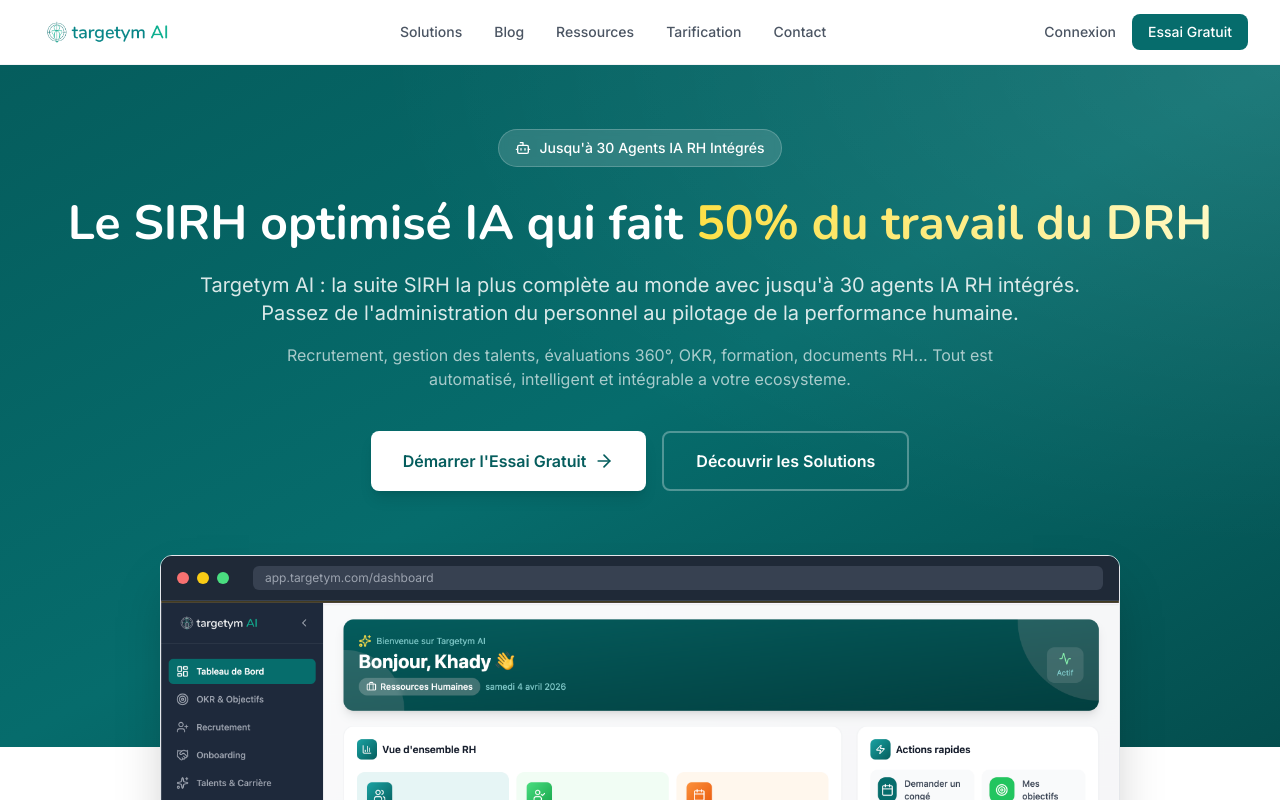
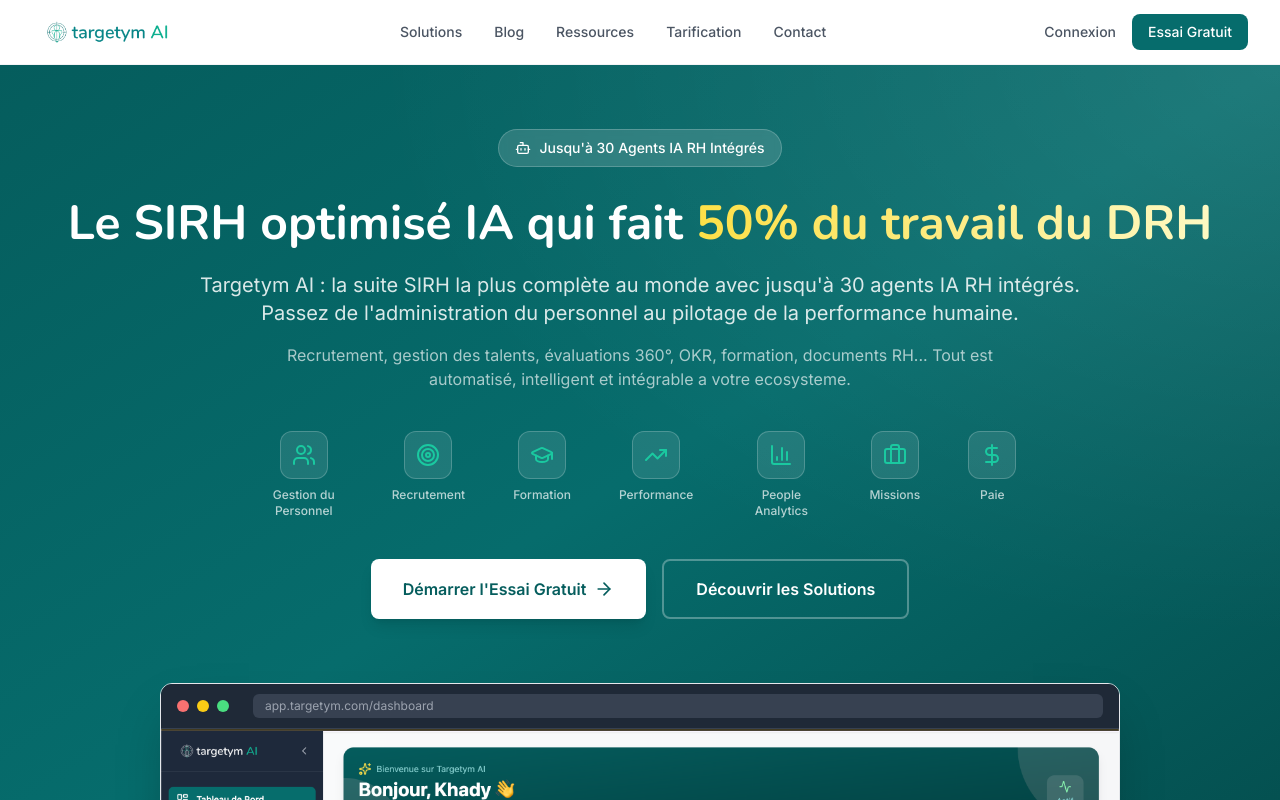
Before and after one commit to Targetym-AI/targetym-website, a Next.js app: page / in a window 1280 px wide. Shown: the top 800 px of the page. Built offline with nearby package versions, Linux system fonts and the light colour scheme.

Commit message:
feat: icônes modules style BambooHR dans le Hero

```diff
--- a/app/page.tsx
+++ b/app/page.tsx
@@ -21,7 +21,10 @@ import {
   Layers,
   Clock,
   PieChart,
-  Settings
+  Settings,
+  BarChart3,
+  Briefcase,
+  DollarSign
 } from 'lucide-react';
 
 const valuePropositions = [
@@ -144,6 +147,27 @@ export default function HomePage() {
             Recrutement, gestion des talents, évaluations 360&deg;, OKR, formation, documents RH...
             Tout est automatisé, intelligent et intégrable a votre ecosysteme.
           </p>
+
+          <div className="flex flex-wrap justify-center gap-8 md:gap-12 mt-10 mb-10">
+            {[
+              { icon: Users, label: "Gestion du Personnel" },
+              { icon: Target, label: "Recrutement" },
+              { icon: GraduationCap, label: "Formation" },
+              { icon: TrendingUp, label: "Performance" },
+              { icon: BarChart3, label: "People Analytics" },
+              { icon: Briefcase, label: "Missions" },
+              { icon: DollarSign, label: "Paie" },
+            ].map((m) => (
+              <div key={m.label} className="flex flex-col items-center gap-2">
+                <div className="w-12 h-12 rounded-xl bg-white/10 border border-white/20 flex items-center justify-center">
+                  <m.icon className="w-6 h-6 text-secondary-400" />
+                </div>
+                <span className="text-xs text-white/70 font-medium text-center max-w-[80px]">
+                  {m.label}
+                </span>
+              </div>
+            ))}
+          </div>
 
           <div className="flex flex-col sm:flex-row gap-4 justify-center">
             <Link
```
